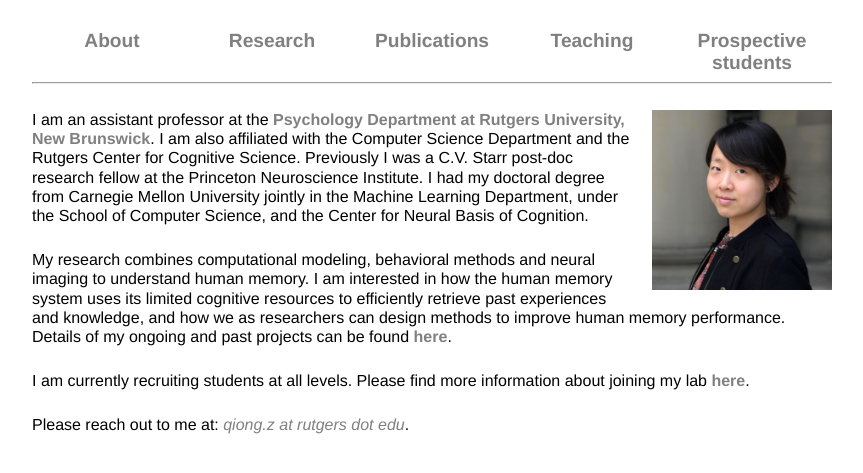
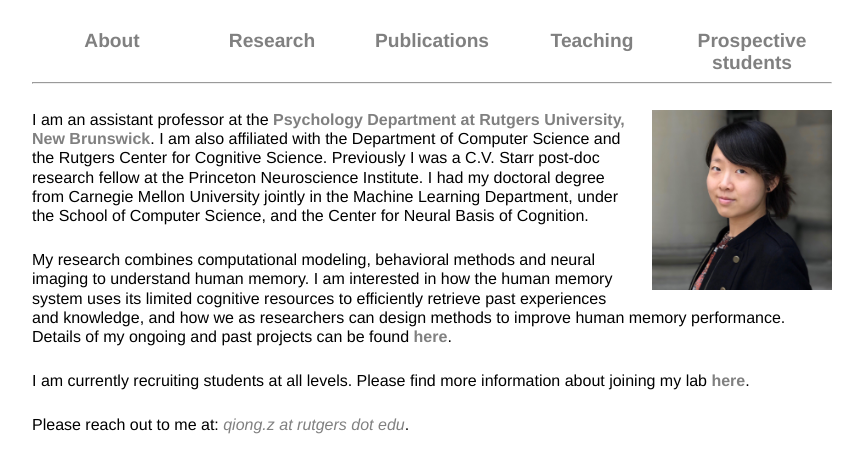
Before and after one commit to qiongzhang/qiongzhang.github.io, a plain HTML site: page index.html in a window 1280 px wide. Shown: the part 55-528 px from the top of the page, without its empty margins (208-1071 px from the left). Drawn offline with Linux system fonts and the light colour scheme.

Commit message:
update rutgers cs 2

```diff
--- a/index.html
+++ b/index.html
@@ -44,7 +44,7 @@ p {
 
 		<img src="./qiong_0.jpeg" style="float: right; margin-left: 1em; height: 180; width: auto;">
 
-<p> I am an assistant professor at the <a href="https://psych.rutgers.edu" target='_self'>Psychology Department at Rutgers University, New Brunswick</a>. I am also affiliated with the Computer Science Department and the Rutgers Center for Cognitive Science. Previously I was a C.V. Starr post-doc research fellow at the
+<p> I am an assistant professor at the <a href="https://psych.rutgers.edu" target='_self'>Psychology Department at Rutgers University, New Brunswick</a>. I am also affiliated with the Department of Computer Science and the Rutgers Center for Cognitive Science. Previously I was a C.V. Starr post-doc research fellow at the
   Princeton Neuroscience Institute. I had my doctoral degree from Carnegie Mellon University jointly in the Machine Learning Department, under the School of Computer Science,
  and the Center for Neural Basis of Cognition. </p>
 
```
